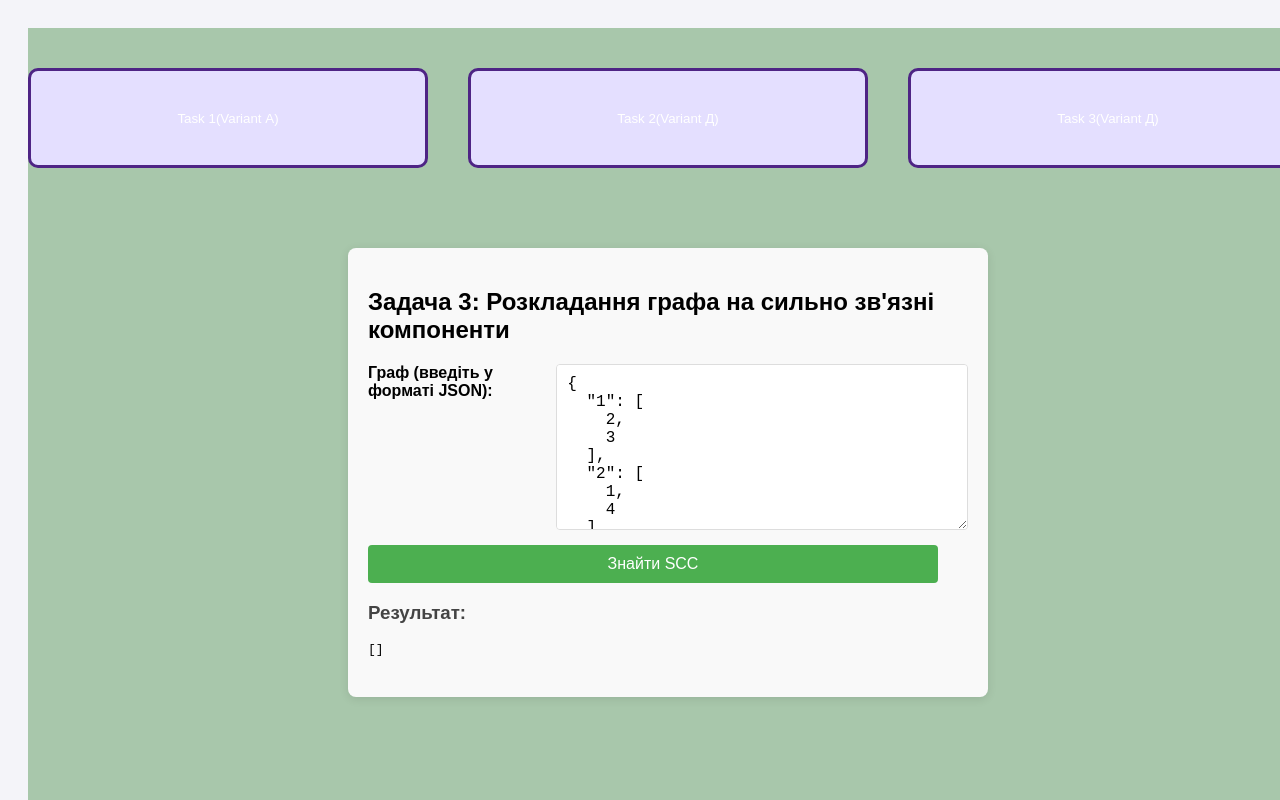
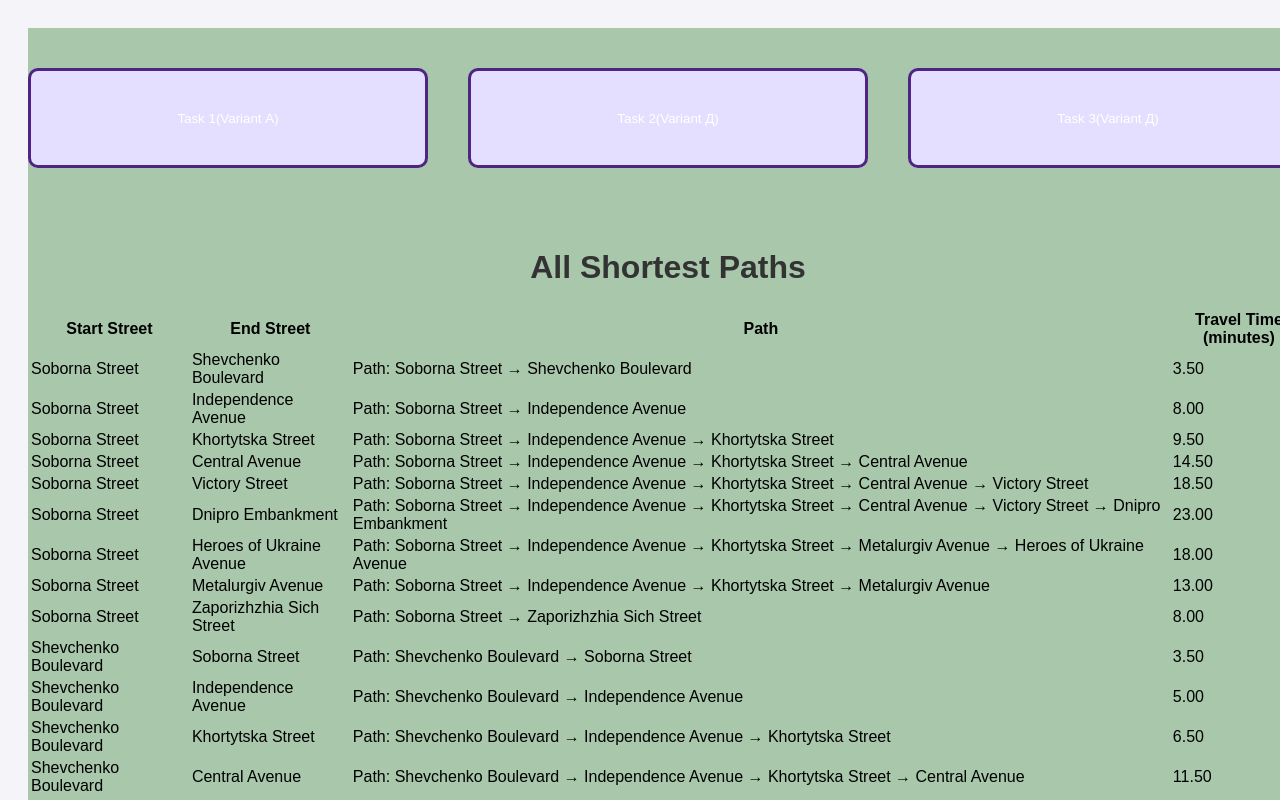
Before and after one commit to Greenfield-Taster/algorithms-and-data-structure-univer, a React (Create React App) app: page /project-6 in a window 1280 px wide. Both pictures are taken after a click on the button "Task 3(Variant Д)". Shown: the top 800 px of the page. Built offline with nearby package versions, Linux system fonts and the light colour scheme.

Commit message:
Add task 3

```diff
--- a/src/projects/project-6/components/Task3.jsx
+++ b/src/projects/project-6/components/Task3.jsx
@@ -1,104 +1,78 @@
-import React, { useState } from "react";
+//Алгоритм Флойда-Воршелла - призначений для пошуку найкоротшого шляху між всіма парами вершин.
+import React, {useState, useEffect} from 'react'
+import {buildGraph, dijkstra} from "./class/Class-Task2"
+import data from "../data/data.json";
 
-const tarjanSCC = (graph) => {
-  const low = {};
-  const disc = {};
-  const stack = [];
-  const inStack = {};
-  const result = [];
-  let time = 0;
+function ShortestPaths() {
+  const [graph, setGraph] = useState({});
+  const [shortestPaths, setShortestPaths] = useState([]);
 
-  const dfs = (v) => {
-    disc[v] = low[v] = time++;
-    stack.push(v);
-    inStack[v] = true;
+  useEffect(() => {
+    const builtGraph = buildGraph(data.connections);
+    setGraph(builtGraph);
+    findAllShortestPaths(builtGraph);
+  }, []);
 
-    if (graph[v]) {
-      for (let neighbor of graph[v]) {
-        if (disc[neighbor] === undefined) {
-          // Якщо сусіда ще не відвідали
-          dfs(neighbor);
-          low[v] = Math.min(low[v], low[neighbor]);
-        } else if (inStack[neighbor]) {
-          // Якщо сусід в стосі, то є цикл
-          low[v] = Math.min(low[v], disc[neighbor]);
+  const findAllShortestPaths = (graph) => {
+    const paths = [];
+    const streets = data.streets;
+
+    // Обчислюємо найкоротші шляхи між всіма парами вулиць
+    for (let i = 0; i < streets.length; i++) {
+      for (let j = 0; j < streets.length; j++) {
+        if (i !== j) {
+          const { path, distance } = dijkstra(
+            graph,
+            streets[i].id,
+            streets[j].id
+          );
+          paths.push({
+            from: streets[i].name,
+            to: streets[j].name,
+            path,
+            distance,
+          });
         }
       }
     }
-
-    if (low[v] === disc[v]) {
-      const component = [];
-      let w;
-      do {
-        w = stack.pop();
-        inStack[w] = false;
-        component.push(w);
-      } while (w !== v);
-      result.push(component);
-    }
-  };
-
-  for (let vertex in graph) {
-    if (disc[vertex] === undefined) {
-      dfs(vertex);
-    }
-  }
-
-  return result;
-};
-
-const Task3 = () => {
-  const [graph, setGraph] = useState({
-    1: [2, 3],
-    2: [1, 4],
-    3: [1, 4],
-    4: [2, 3, 5],
-    5: [4],
-  });
-  const [sccResult, setSccResult] = useState([]);
-
-  const handleSubmit = () => {
-    try {
-      const parsedGraph = graph;
-
-      const stronglyConnectedComponents = tarjanSCC(parsedGraph);
-      setSccResult(stronglyConnectedComponents);
-    } catch (error) {
-      setSccResult("Помилка при розборі графа. Перевірте формат.");
-    }
+    setShortestPaths(paths);
   };
 
   return (
-    <div className="container">
-      <h2>Задача 3: Розкладання графа на сильно зв'язні компоненти</h2>
-
-      <div className="input-container">
-        <label className="label" htmlFor="graph">
-          Граф (введіть у форматі JSON):
-        </label>
-        <textarea
-          className="textarea"
-          value={JSON.stringify(graph, null, 2)}
-          onChange={(e) => setGraph(JSON.parse(e.target.value))}
-          rows={8}
-          placeholder="Введіть граф у форматі JSON..."
-        />
-      </div>
-
-      <button className="button" onClick={handleSubmit}>
-        Знайти SCC
-      </button>
-
-      <div className="result">
-        <h3>Результат:</h3>
-        {Array.isArray(sccResult) ? (
-          <pre>{JSON.stringify(sccResult, null, 2)}</pre>
-        ) : (
-          <p>{sccResult}</p>
-        )}
-      </div>
+    <div>
+      <h1>All Shortest Paths</h1>
+      <table>
+        <thead>
+          <tr>
+            <th>Start Street</th>
+            <th>End Street</th>
+            <th>Path</th>
+            <th>Travel Time (minutes)</th>
+          </tr>
+        </thead>
+        <tbody>
+          {shortestPaths.map((result, index) => (
+            <tr key={index}>
+              <td>{result.from}</td>
+              <td>{result.to}</td>
+              <td>
+                  Path:{" "}
+                  {result.path
+                    .map(
+                      (id) =>
+                        data.streets.find(
+                          (street) => street.id === parseInt(id)
+                        ).name
+                    )
+                    .join(" → ")}
+              </td>
+              <td>{result.distance.toFixed(2)}</td>
+            </tr>
+          ))}
+        </tbody>
+      </table>
     </div>
   );
-};
+}
 
-export default Task3;
+export default ShortestPaths;
```
